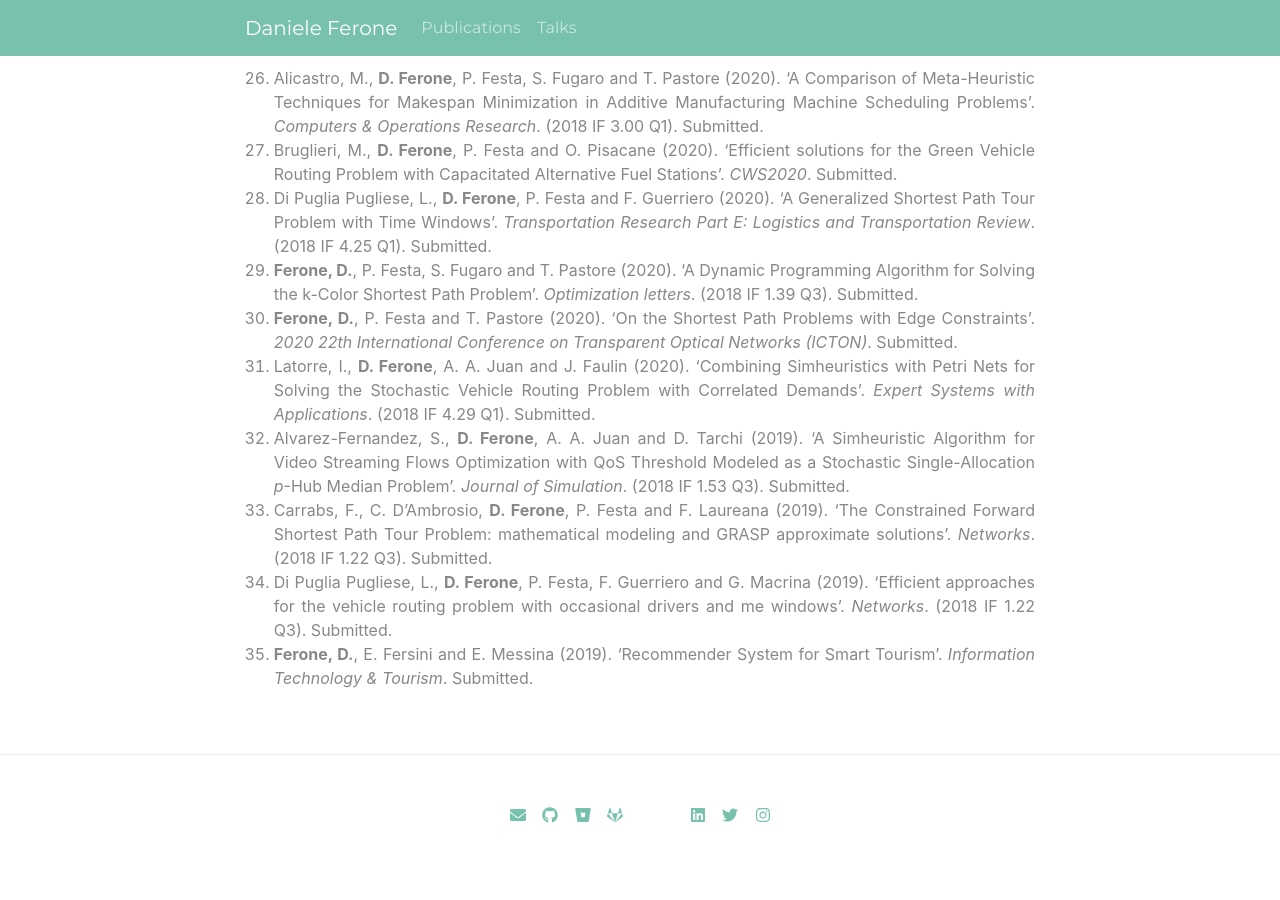
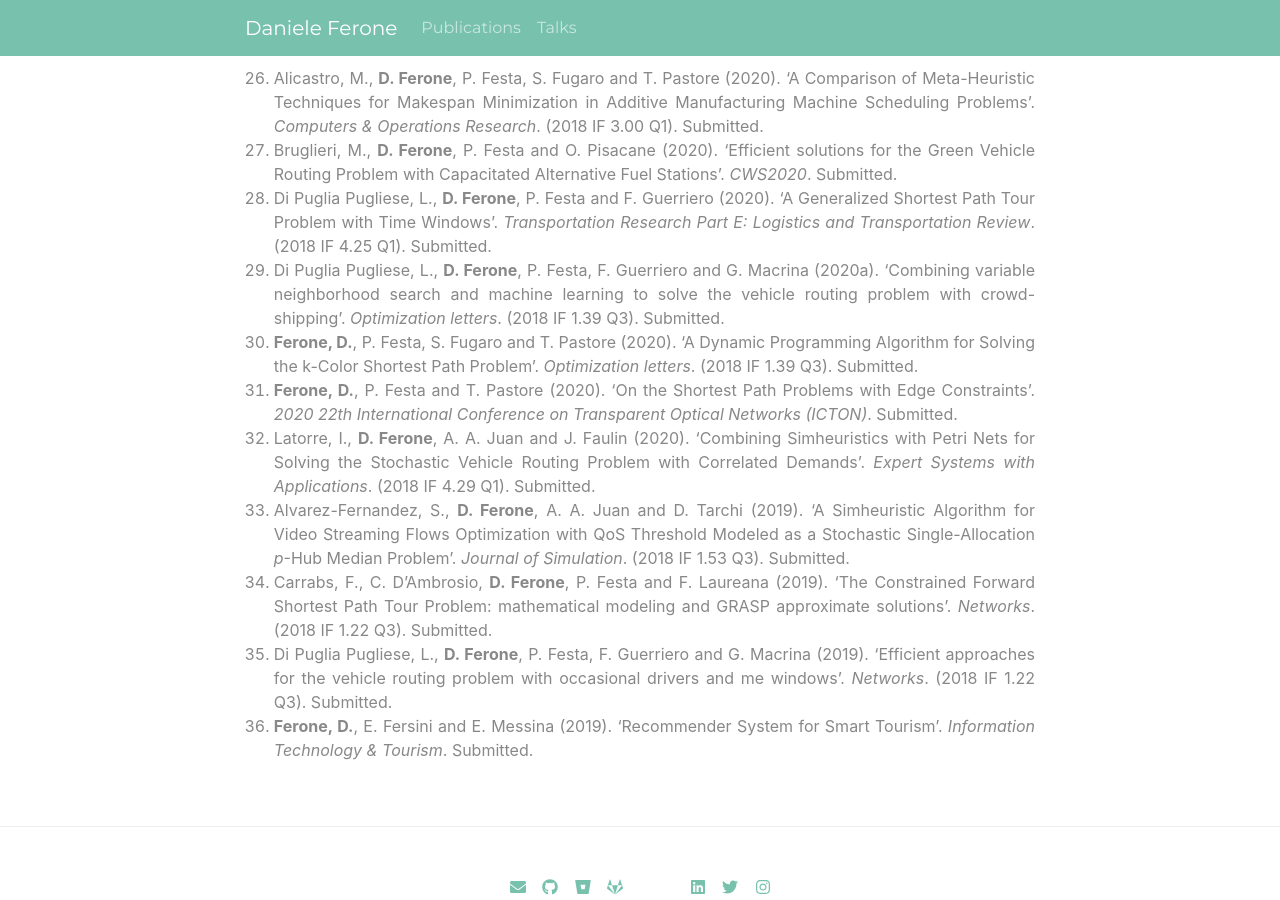
Before and after one commit to fdaniele85/fdaniele85.github.io, a Jekyll site: the page built from pages/publications.html, in a window 1280 px wide and 900 px high, scrolled down 2240 px. Built offline with Jekyll 4.4.1, drawn with Linux system fonts in a browser that asks for light colours; nearby versions of some CDN libraries; a style sheet for code colours, icons or effects is not loaded.

Commit message:
Aggiunto vns+ml

```diff
--- a/pages/publications.html
+++ b/pages/publications.html
@@ -60,6 +60,7 @@ title: Publications
 	<li>Alicastro, M., <strong>D. Ferone</strong>, P. Festa, S. Fugaro and T. Pastore (2020). ‘A Comparison of Meta-Heuristic Techniques for Makespan Minimization in Additive Manufacturing Machine Scheduling Problems’. <em>Computers & Operations Research</em>. (2018 IF 3.00 Q1). Submitted.</li>
 	<li>Bruglieri, M., <strong>D. Ferone</strong>, P. Festa and O. Pisacane (2020). ‘Efficient solutions for the Green Vehicle Routing Problem with Capacitated Alternative Fuel Stations’. <em>CWS2020</em>. Submitted.</li>
 	<li>Di Puglia Pugliese, L., <strong>D. Ferone</strong>, P. Festa and F. Guerriero (2020). ‘A Generalized Shortest Path Tour Problem with Time Windows’. <em>Transportation Research Part E: Logistics and Transportation Review</em>. (2018 IF 4.25 Q1). Submitted.</li>
+	<li>Di Puglia Pugliese, L., <strong>D. Ferone</strong>, P. Festa, F. Guerriero and G. Macrina (2020a). ‘Combining variable neighborhood search and machine learning to solve the vehicle routing problem with crowd-shipping’. <em>Optimization letters</em>. (2018 IF 1.39 Q3). Submitted.</li>
 	<li><strong>Ferone, D.</strong>, P. Festa, S. Fugaro and T. Pastore (2020). ‘A Dynamic Programming Algorithm for Solving the k-Color Shortest Path Problem’. <em>Optimization letters</em>. (2018 IF 1.39 Q3). Submitted.</li>
 	<li><strong>Ferone, D.</strong>, P. Festa and T. Pastore (2020). ‘On the Shortest Path Problems with Edge Constraints’. <em>2020 22th International Conference on Transparent Optical Networks (ICTON)</em>. Submitted.</li>
 	<li>Latorre, I., <strong>D. Ferone</strong>, A. A. Juan and J. Faulin (2020). ‘Combining Simheuristics with Petri Nets for Solving the Stochastic Vehicle Routing Problem with Correlated Demands’. <em>Expert Systems with Applications</em>. (2018 IF 4.29 Q1). Submitted.</li>
```
